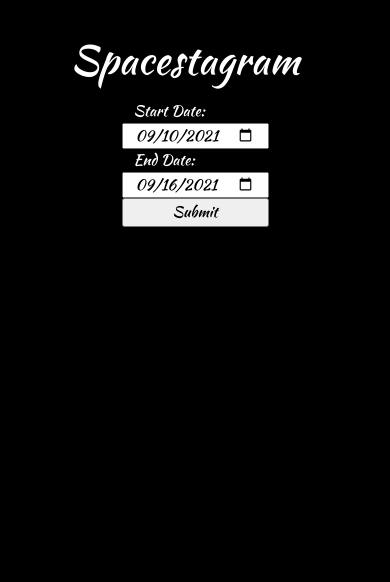
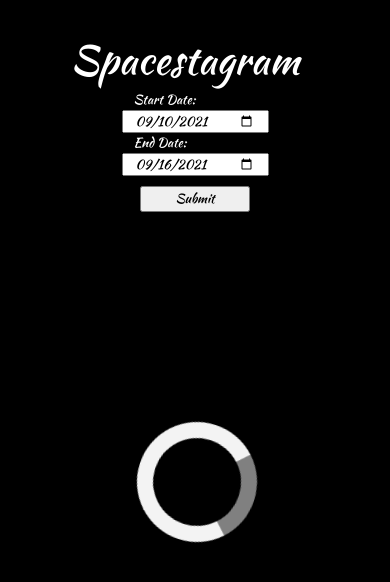
Before and after one commit to cnridley/spacestagram, a Flask app: page /space in a window 390 px wide. Shown: the top 582 px of the page. Run offline with Flask 2, Linux system fonts and the light colour scheme; some libraries are stand-ins or nearby versions.

Commit message:
added loading gif to space.html page for whilst data is being fetched from the api

```diff
--- a/static/css/style.css
+++ b/static/css/style.css
@@ -157,7 +157,13 @@
     font-size: 18px;
 }
 
-/*
+#dateBtn {
+    width: 75%;
+    margin: auto;
+    margin-top: 10px;
+}
+
+
 #boxLoading {
     border: 16px solid #f3f3f3;
     border-top: 16px solid grey;
@@ -165,12 +171,15 @@
     width: 120px;
     height: 120px;
     animation: spin 2s linear infinite;
+    position: absolute;
+    left: 45%;
+    top: 50%;
   }
 
   @keyframes spin {
     0% { transform: rotate(0deg); }
     100% { transform: rotate(360deg); }
-  } */
+  }
 
   .messageRow {
     font-family: 'Kaushan Script', cursive;
@@ -320,9 +329,41 @@
 .datePicker{
     width: 50%;
     margin: auto;
-    margin-top: 100px;
+    margin-top: 90px;
     font-family: 'Kaushan Script', cursive;
     color: white;
-    font-size: 15px;
+    font-size: 13px;
 }
+
+.messageRow {
+    font-family: 'Kaushan Script', cursive;
+    font-size: 13px;
+    color: white;
+    width: 100%;
+    justify-content: center;
+  }
+
+  #dateBtn {
+      width: 75%;
+      margin: auto;
+      margin-top: 10px;
+  }
+
+  #boxLoading {
+    border: 16px solid #f3f3f3;
+    border-top: 16px solid grey;
+    border-radius: 50%;
+    width: 120px;
+    height: 120px;
+    animation: spin 2s linear infinite;
+    position: absolute;
+    left: 35%;
+    top: 50%;
+  }
+
+  @keyframes spin {
+    0% { transform: rotate(0deg); }
+    100% { transform: rotate(360deg); }
+  }
+
 }
--- a/static/js/scripts.js
+++ b/static/js/scripts.js
@@ -1,4 +1,6 @@
 async function sendApiRequest(){
+    let loader = `<div id="boxLoading"></div>`;
+    document.getElementById('content').innerHTML = loader;
     let apiKey = "ausYefrhnm9ixSnHn7hClnVkv7YfsUDL4yQMhQSL"
     let start = document.getElementById("start").value;
     let end = document.getElementById("end").value;
--- a/templates/index.html
+++ b/templates/index.html
@@ -31,7 +31,7 @@
           <div class="modal-body">
             <p>The only place to rate your favourite Nasa images!<br>
           Simply pick a date range when you log in to browse the universes greatest images!</p><br>
-          New to spaceagram?  <a href="{{ url_for ('register') }}">Please register Here!</a></p>
+          New to spacestagram?  <a href="{{ url_for ('register') }}">Please register Here!</a></p>
           </div>
         </div>
   </div>
--- a/templates/space.html
+++ b/templates/space.html
@@ -6,7 +6,7 @@
         <input type="date" id="start" name="start" value="2021-09-10">
     <label for="endDate">End Date:</label>
         <input type="date" id="end" name="end" value="2021-09-16">
-  <input type="submit" onclick="sendApiRequest()">
+  <input type="submit" onclick="sendApiRequest()" id="dateBtn">
 </div>
 
 
```
